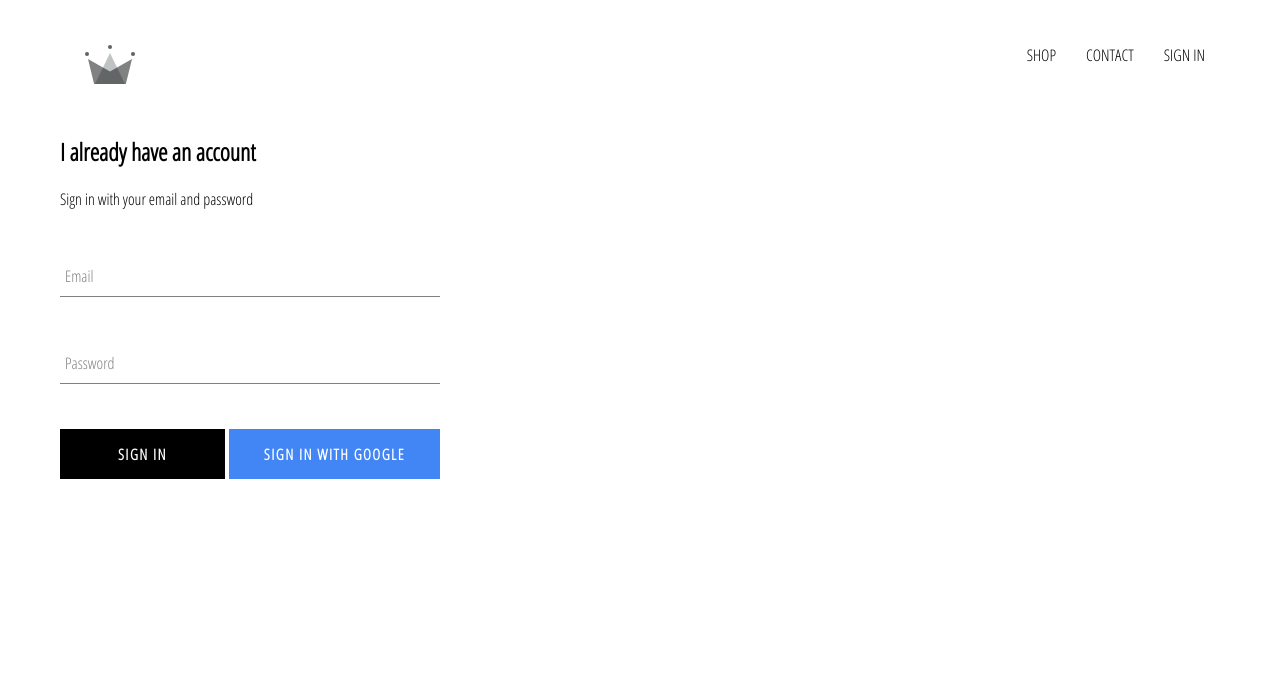
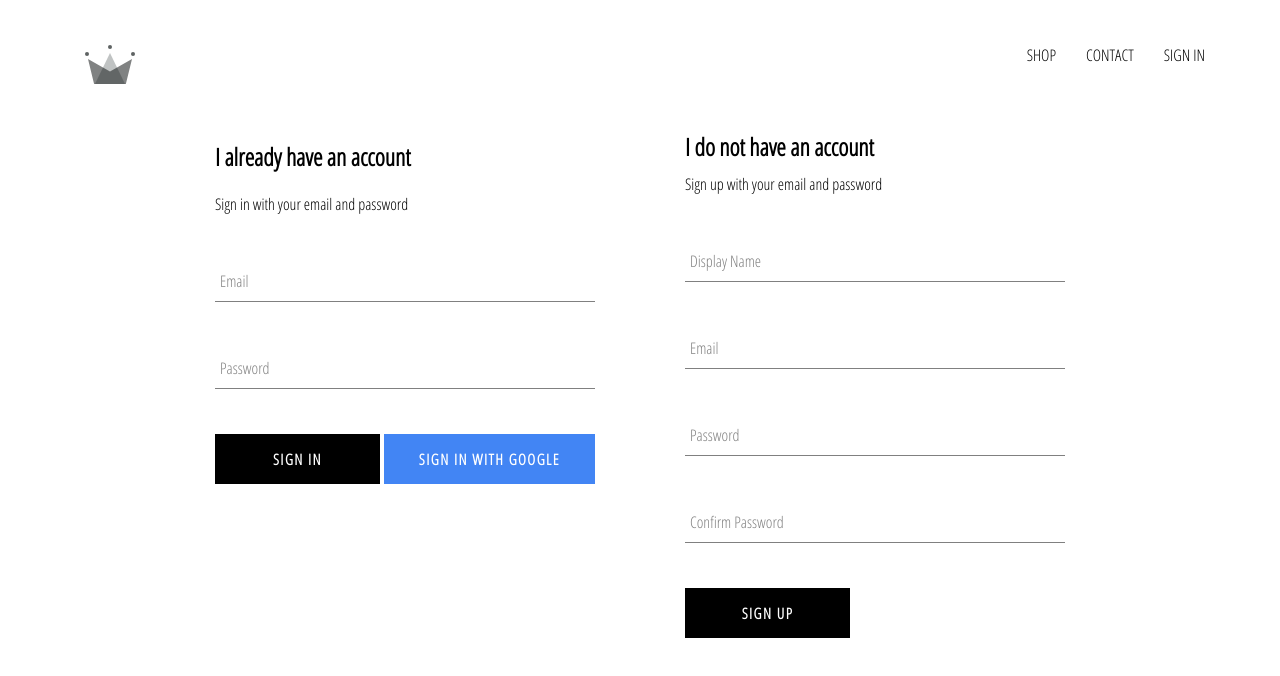
Before and after one commit to Bocolo/Ecomm, a React (Create React App) app: page /signin in a window 1280 px wide. Shown: the top 676 px of the page. Built offline with nearby package versions, Linux system fonts and the light colour scheme; no server answers.

Commit message:
implemented firbase util, included ability to store authenticated users into firestore database

```diff
--- a/src/App.js
+++ b/src/App.js
@@ -4,7 +4,7 @@ import HomePage from './pages/homepage/homepage.component';
 import ShopPage from './pages/shop/shop.component';
 import Header from './components/header/header.component.jsx';
 import SignInSignUp from './components/signin-and-register/signin-register.component';
-import { auth } from './firebase/firebase.utils';
+import { auth, createUserProfileDocument} from './firebase/firebase.utils';
 import './App.css';
 
 
@@ -19,13 +19,31 @@ class App extends React.Component {
     }
     unsubscribeFromAuth = null;
     componentDidMount() {
-        this.unsubscribeFromAuth= auth.onAuthStateChanged(user => {
-            this.setState({ currentUser: user })
-            console.log(user);
-        })
+        this.unsubscribeFromAuth = auth.onAuthStateChanged(async userAuth => {
+            if (userAuth) {
+                const userRef = await createUserProfileDocument(userAuth);
+                userRef.onSnapshot(snapShot => {
+                    this.setState(
+                    {
+                        currentUser: {
+                            id: snapShot.id,
+                            ...snapShot.data()
+                        }
+                        });
+                    console.log(this.state);
+
+                });
+
+            }
+            else {
+                this.setState({ currentUser:userAuth })
+            }
+        });
     }
     componentWillUnmount() {
         this.unsubscribeFromAuth();
+
+
     }
     render() {
         return (
--- a/src/components/signin-and-register/signin-register.component.jsx
+++ b/src/components/signin-and-register/signin-register.component.jsx
@@ -1,10 +1,12 @@
 import React from 'react';
 import './signin-register.styles.scss';
 import SignIn from '../signin/signin.component';
+import SignUp from '../signup/signup.component';
 
 const SignInSignUp = () => (
     <div className='sign-in-and-sign-up'>
-        <SignIn/>
+        <SignIn />
+        <SignUp/>
     </div>
 
     )
--- a/src/components/signin-and-register/signin-register.styles.scss
+++ b/src/components/signin-and-register/signin-register.styles.scss
@@ -0,0 +1,6 @@
+.sign-in-and-sign-up{
+    width:850px;
+    display:flex;
+    justify-content:space-between;
+    margin:30px auto;
+}
--- /dev/null
+++ b/src/components/signup/signup.component.jsx
@@ -0,0 +1,95 @@
+import React from 'react';
+import FormInput from '../form-input/form-input.component';
+import CustomButton from '../custom-button/custom-button.component';
+import { auth, createUserProfileDocument } from '../../firebase/firebase.utils';
+import './signup.styles.scss';
+
+
+
+
+class SignUp extends React.Component {
+    constructor(props) {
+        super(props);
+
+        this.state = {
+            displayName:'',
+            email: '',
+            password: '',
+            confirmPassword:''
+        }
+    }
+    handleSubmit = async event => {
+        event.preventDefault();
+        const { displayName, email, password, confirmPassword } = this.state;
+        if (password !== confirmPassword) {
+            alert('passwords do not match');
+            return;
+        }
+        try {
+            const { user } = await auth.createUserWithEmailAndPassword(email, password);
+            await createUserProfileDocument(user, { displayName });
+            this.setState({
+                displayName: '',
+                email: '',
+                password: '',
+                confirmPassword: ''
+            });
+        }
+        catch (error) {
+            console.log('An error has occured jhandling signup submit : ', error.message, error);
+        }
+    };
+    handleChange = event => {
+        const { name, value } = event.target;
+        this.setState({ [name]: value });
+	}
+    render() {
+        const { displayName, email, password, confirmPassword } = this.state;
+        return (
+            <div className='sign-up'>
+                <h2 className='title'> I do not have an account </h2>
+                    <span>Sign up with your email and password</span>
+                    <form className='sign-u-form' onSubmit={this.handleSubmit}>
+                        <FormInput
+                            type='text'
+                            name='displayName'
+                            value={displayName}
+                            onChange={this.handleChange}
+                            label='Display Name'
+                            required
+                        />
+                        <FormInput
+                            type='email'
+                            name='email'
+                            value={email}
+                            onChange={this.handleChange}
+                            label='Email'
+                            required
+                        />
+
+                        <FormInput
+                            type='password'
+                            name='password'
+                            value={password}
+                            onChange={this.handleChange}
+                            label='Password'
+                            required
+                       / >
+
+                        <FormInput
+                            type='password'
+                            name='confirmPassword'
+                            value={confirmPassword}
+                            onChange={this.handleChange}
+                            label='Confirm Password'
+                            required
+                        />
+                        <CustomButton type='submit'>Sign UP</CustomButton>
+
+                    </form>
+            </div>
+        );
+	}
+}
+
+export default SignUp;
--- /dev/null
+++ b/src/components/signup/signup.styles.scss
@@ -0,0 +1,9 @@
+.sign-up {
+    display: flex;
+    flex-direction: column;
+    width: 380px;
+
+    .title {
+        margin: 10px 0;
+    }
+}
--- a/src/firebase/firebase.utils.js
+++ b/src/firebase/firebase.utils.js
@@ -11,6 +11,31 @@ const config = {
     appId: "1:578853880583:web:ceff2a73c9bc360122fba2",
     measurementId: "G-G1JV8LE197"
 };
+export const createUserProfileDocument = async (userAuth,additionData) => {
+    if (!userAuth) {
+        return;
+    }
+
+    const userRef = firestore.doc(`users/${ userAuth.uid }`);
+    const snapShot = await userRef.get();
+    if (!snapShot.exists) {
+        const { displayName, email } = userAuth;
+        const createdAt = new Date();
+        try {
+            await userRef.set({
+                displayName,
+                email,
+                createdAt,
+                ...additionData
+                })
+        }
+        catch (error) {
+            console.log('error creating user : ', error.message);
+
+        }
+    }
+    return userRef;
+}
 
 firebase.initializeApp(config);
 
```
Also changed, not shown: 1 other file (tests, documents, lock files or other folders).
